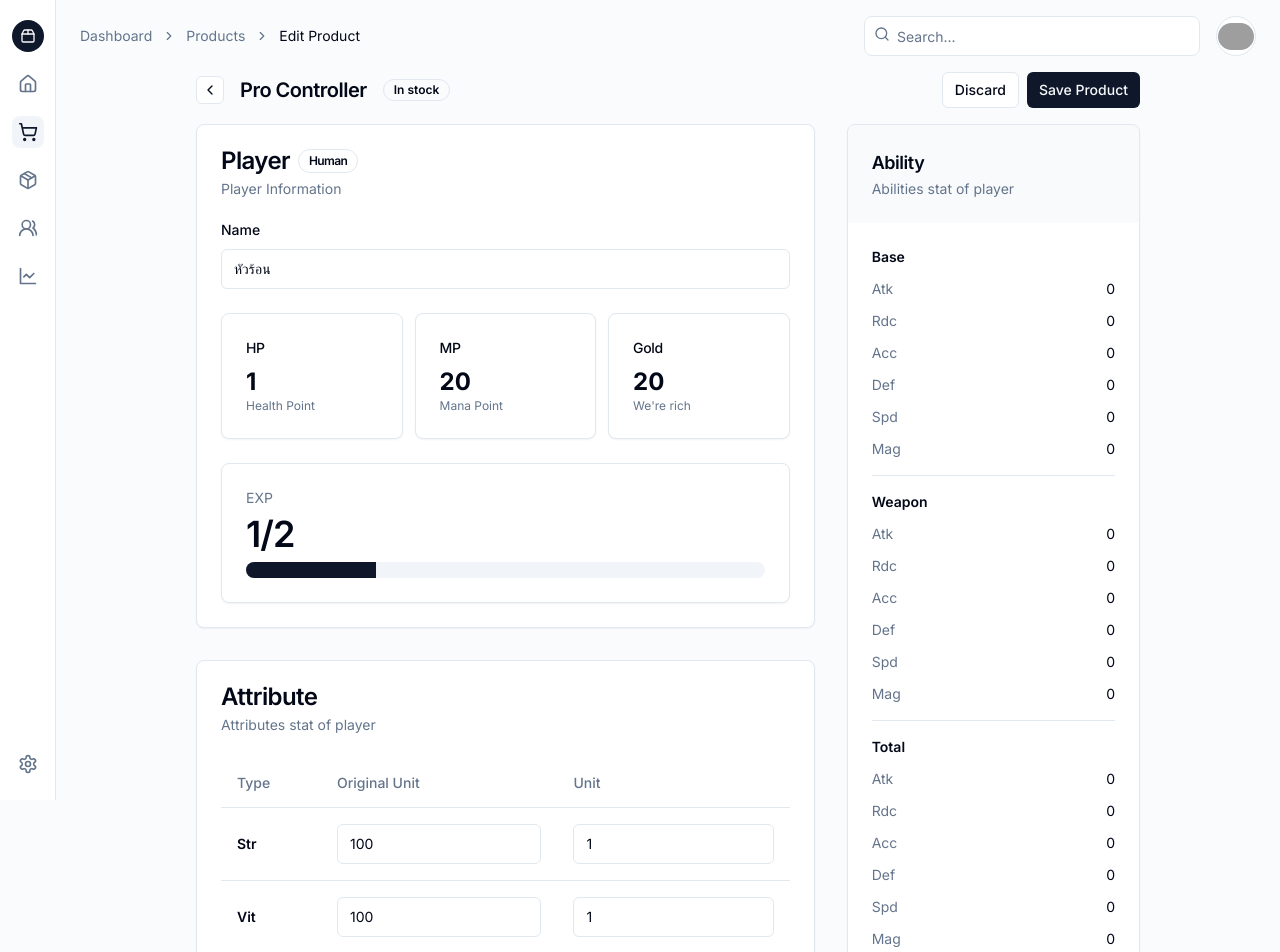
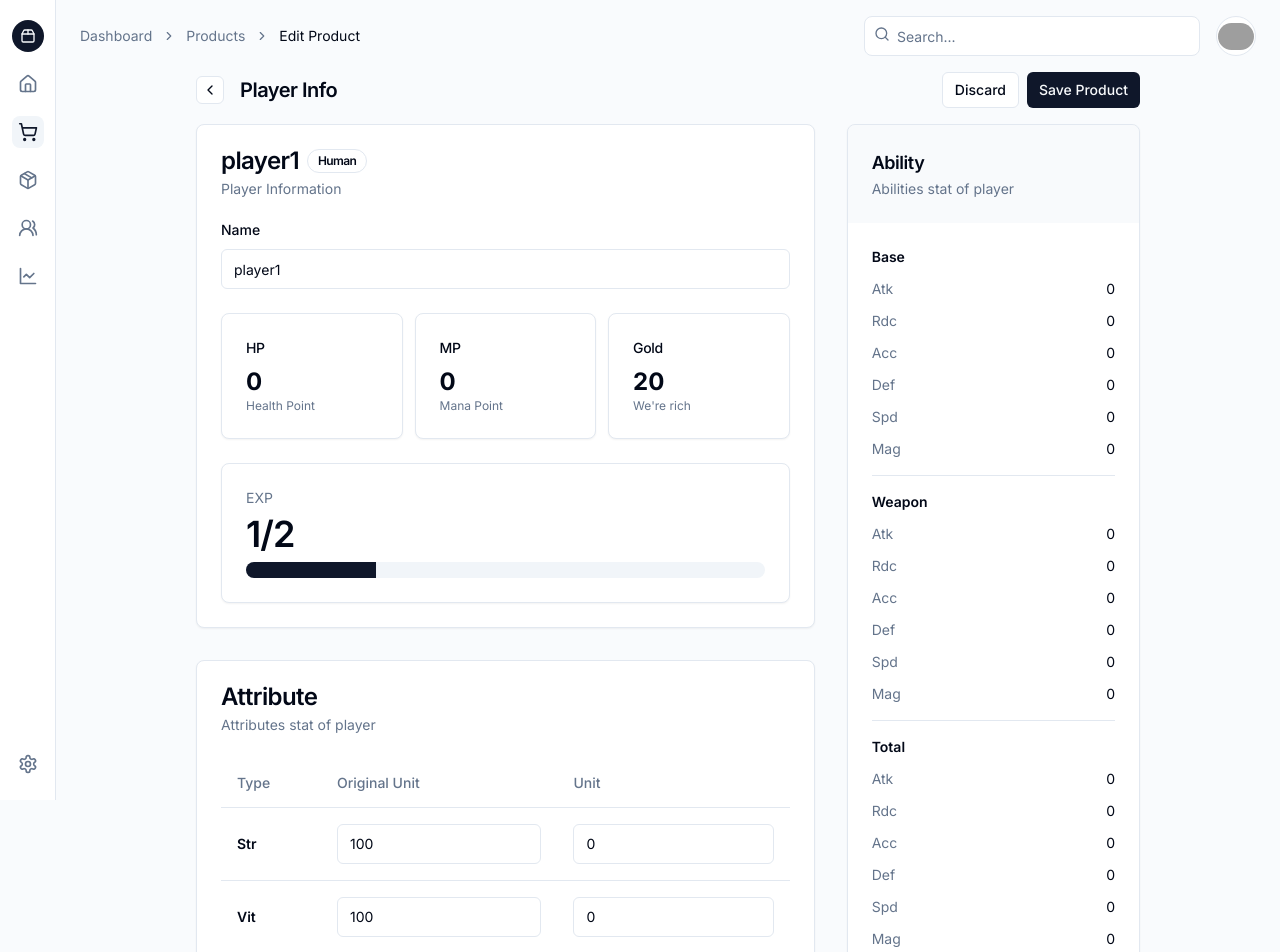
Before and after one commit to TanametTpk/Luzel, a Next.js app: page /dashboard/products in a window 1280 px wide. Shown: the top 952 px of the page. Built offline with nearby package versions, Linux system fonts and the light colour scheme; grey boxes are pictures that could not be loaded.

Commit message:
+ player store

```diff
--- a/package.json
+++ b/package.json
@@ -26,7 +26,8 @@
     "react": "^18",
     "react-dom": "^18",
     "tailwind-merge": "^2.3.0",
-    "tailwindcss-animate": "^1.0.7"
+    "tailwindcss-animate": "^1.0.7",
+    "zustand": "^4.5.2"
   },
   "devDependencies": {
     "@types/node": "^20",
--- a/src/app/dashboard/products/aside-card.tsx
+++ b/src/app/dashboard/products/aside-card.tsx
@@ -12,8 +12,31 @@ import {
 import { Separator } from "@/components/ui/separator"
 import { DropdownMenu, DropdownMenuTrigger, DropdownMenuContent, DropdownMenuItem, DropdownMenuSeparator } from "@/components/ui/dropdown-menu"
 import { Copy, Truck, MoreVertical, CreditCard, ChevronLeft, ChevronRight } from "lucide-react"
+import usePlayerStore from "@/store/player"
+
+interface Ability {
+    [key: string]: number;
+  }
 
 export default function AsideCard() {
+   const {
+    atk,
+    rdc,
+    acc,
+    def,
+    spd,
+    mag
+   } = usePlayerStore()
+
+   const abilities: Ability = {
+    "Atk": atk,
+    "Rdc": rdc,
+    "Acc": acc,
+    "Def": def,
+    "Spd": spd,
+    "Mag": mag,
+  }
+
   return (
     <div className="grid auto-rows-max items-start gap-4 lg:gap-8">
         {/* <Card x-chunk="dashboard-07-chunk-3">
@@ -73,7 +96,7 @@ export default function AsideCard() {
                                     <span className="text-muted-foreground">
                                         {name}
                                     </span>
-                                    <span>0</span>
+                                    <span>{abilities[name]}</span>
                                 </li>
                             )
                     }
@@ -105,7 +128,7 @@ export default function AsideCard() {
                                     <span className="text-muted-foreground">
                                         {name}
                                     </span>
-                                    <span>0</span>
+                                    <span>{abilities[name]}</span>
                                 </li>
                             )
                     }
--- a/src/app/dashboard/products/page.tsx
+++ b/src/app/dashboard/products/page.tsx
@@ -1,3 +1,5 @@
+"use client"
+
 import Image from "next/image"
 import Link from "next/link"
 import {
@@ -37,8 +39,18 @@ import { Textarea } from "@/components/ui/textarea"
 import StatRow from "./stat-row"
 import SideCard from "./aside-card"
 import { Progress } from "@/components/ui/progress"
+import usePlayerStore from "@/store/player"
 
 export default function Dashboard() {
+  const {
+    name,
+    race,
+    hp,
+    mana,
+
+    setName,
+  } = usePlayerStore()
+
   return (
     <div className="mx-auto grid max-w-[59rem] flex-1 auto-rows-max gap-4">
       <div className="flex items-center gap-4">
@@ -47,11 +59,8 @@ export default function Dashboard() {
           <span className="sr-only">Back</span>
         </Button>
         <h1 className="flex-1 shrink-0 whitespace-nowrap text-xl font-semibold tracking-tight sm:grow-0">
-          Pro Controller
+          Player Info
         </h1>
-        <Badge variant="outline" className="ml-auto sm:ml-0">
-          In stock
-        </Badge>
         <div className="hidden items-center gap-2 md:ml-auto md:flex">
           <Button variant="outline" size="sm">
             Discard
@@ -64,9 +73,9 @@ export default function Dashboard() {
           <Card x-chunk="dashboard-07-chunk-0">
             <CardHeader>
               <CardTitle className="flex gap-2">
-                <div>Player</div>
+                <div>{name}</div>
                 <Badge variant="outline" className="ml-auto sm:ml-0">
-                  Human
+                  {race}
                 </Badge>
               </CardTitle>
               <CardDescription>
@@ -81,7 +90,8 @@ export default function Dashboard() {
                     id="name"
                     type="text"
                     className="w-full"
-                    defaultValue="หัวร้อน"
+                    defaultValue="player1"
+                    onChange={(e) => setName(e.target.value)}
                   />
                 </div>
                 <div className="grid gap-3 sm:grid-cols-2 md:grid-cols-3 lg:grid-cols-2 xl:grid-cols-3">
@@ -92,7 +102,7 @@ export default function Dashboard() {
                       </CardTitle>
                     </CardHeader>
                     <CardContent>
-                      <div className="text-2xl font-bold">1</div>
+                      <div className="text-2xl font-bold">{hp}</div>
                       <p className="text-xs text-muted-foreground">
                         Health Point
                       </p>
@@ -106,7 +116,7 @@ export default function Dashboard() {
                       </CardTitle>
                     </CardHeader>
                     <CardContent>
-                      <div className="text-2xl font-bold">20</div>
+                      <div className="text-2xl font-bold">{mana}</div>
                       <p className="text-xs text-muted-foreground">
                         Mana Point
                       </p>
@@ -159,8 +169,8 @@ export default function Dashboard() {
                   </TableRow>
                 </TableHeader>
                 <TableBody>
-                  {["Str", "Vit", "Dex", "Agi", "Int"].map((value: string) =>
-                    <StatRow name={value} />
+                  {["Str", "Vit", "Dex", "Agi", "Int"].map((value: string, index: number) =>
+                    <StatRow name={value} key={index} />
                   )}
                 </TableBody>
               </Table>
--- a/src/app/dashboard/products/stat-row.tsx
+++ b/src/app/dashboard/products/stat-row.tsx
@@ -4,12 +4,60 @@ import {
   TableCell,
   TableRow,
 } from "@/components/ui/table"
+import usePlayerStore from "@/store/player"
+
+interface Stat {
+  [key: string]: StatHandler;
+}
+
+interface StatHandler {
+  value: number;
+  onChange: (value: number) => void
+}
 
 export default function StatRow({
     name, // will be a page or nested layout
   }: {
     name: string
   }) {
+
+  const {
+    str,
+    vit,
+    dex,
+    agi,
+    int,
+
+    setStr,
+    setVit,
+    setDex,
+    setAgi,
+    setInt,
+  } = usePlayerStore()
+
+  const stats: Stat = {
+    "Str": {
+      value: str,
+      onChange: setStr,
+    },
+    "Vit": {
+      value: vit,
+      onChange: setVit,
+    },
+    "Dex": {
+      value: dex,
+      onChange: setDex,
+    },
+    "Agi": {
+      value: agi,
+      onChange: setAgi,
+    },
+    "Int": {
+      value: int,
+      onChange: setInt,
+    },
+  }
+
   return (
     <TableRow>
         <TableCell className="font-semibold">
@@ -30,9 +78,11 @@ export default function StatRow({
               Unit
             </Label>
             <Input
-            id="add-unit"
-            type="number"
-            defaultValue="1"
+              id="add-unit"
+              type="number"
+              defaultValue={0}
+              value={stats[name].value}
+              onChange={(e) => stats[name].onChange(Number.parseFloat(e.target.value))}
             />
         </TableCell>
     </TableRow>
--- /dev/null
+++ b/src/store/player.ts
@@ -0,0 +1,72 @@
+import { create } from 'zustand'
+
+type PlayerStore = {
+  name: string
+  race: string
+
+  hp: number
+  mana: number
+
+  str: number
+  vit: number
+  dex: number
+  agi: number
+  int: number
+
+  atk: number
+  rdc: number
+  acc: number
+  def: number
+  spd: number
+  mag: number
+
+  reduceCriticalDifficulty: number
+
+  setName: (newName: string) => void
+  setRace: (newRace: string) => void
+
+  setStr: (value: number) => void
+  setVit: (value: number) => void
+  setDex: (value: number) => void
+  setAgi: (value: number) => void
+  setInt: (value: number) => void
+}
+
+const increase = (value: number, every: number, increaseBy: number): number => {
+    return Math.floor(value/ every) * increaseBy;
+}
+
+const useStore = create<PlayerStore>()((set) => ({
+  name: "player1",
+  race: "Human",
+
+  hp: 0,
+  mana: 0,
+
+  str: 0,
+  vit: 0,
+  dex: 0,
+  agi: 0,
+  int: 0,
+
+  atk: 0,
+  rdc: 0,
+  acc: 0,
+  def: 0,
+  spd: 0,
+  mag: 0,
+
+  // using for cache value
+  reduceCriticalDifficulty: 0,
+
+  setName: (newName) => set((state) => ({ name: newName })),
+  setRace: (newRace) => set((state) => ({ race: newRace})),
+
+  setStr: (value) => set((state) => ({ str: value, atk: increase(value, 2, 1)})),
+  setVit: (value) => set((state) => ({ vit: value, hp: increase(value, 2, 1), rdc: increase(value, 4, 1)})),
+  setDex: (value) => set((state) => ({ dex: value, acc: increase(value, 2, 1), reduceCriticalDifficulty: increase(value, 4, 1)})),
+  setAgi: (value) => set((state) => ({ agi: value, spd: value, def: increase(value, 2, 1)})),
+  setInt: (value) => set((state) => ({ int: value, mana: increase(value, 2, 1), mag: increase(value, 2, 1)})),
+}))
+
+export default useStore
```
Also changed, not shown: 1 other file (tests, documents, lock files or other folders).
